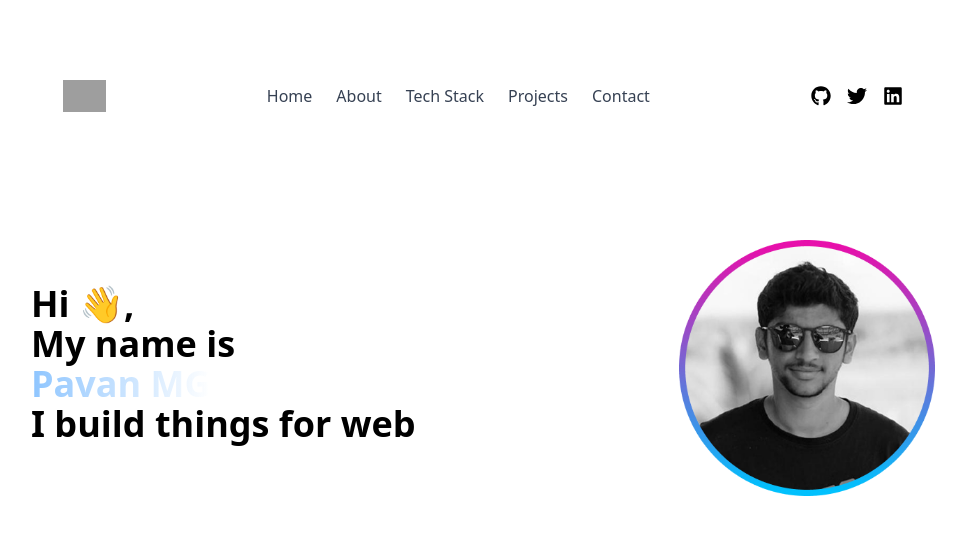
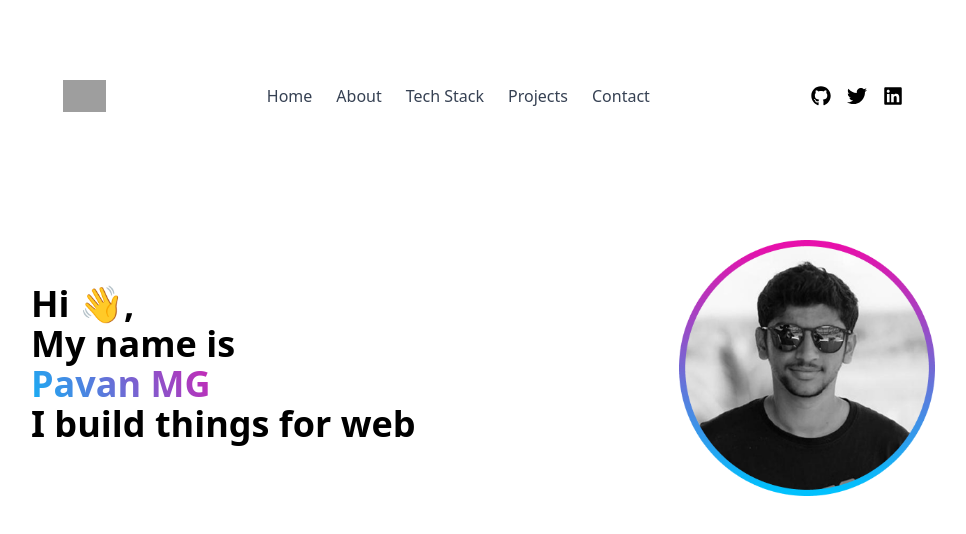
Before and after one commit to mwenaro/gomycode-react-ts-dev-portfolio, a React (Vite) app: page / in a window 1280 px wide. Shown: the top 534 px of the page, without its empty margins (157-1123 px from the left). Built offline with nearby package versions, Linux system fonts and the light colour scheme; grey boxes are pictures that could not be loaded.

Commit message:
made changes to the text color

```diff
--- a/src/components/Hero.tsx
+++ b/src/components/Hero.tsx
@@ -8,7 +8,7 @@ export function Hero() {
         <h2 className="text-4xl font-bold mb-2">
           Hi 👋, <br />
           My name is <br />
-          <span className="text-transparent bg-clip-text bg-gradient-to-r from-blue-300 to purple-600">Pavan MG</span>
+          <span className="text-transparent bg-clip-text bg-[linear-gradient(60deg,#13B0F5,#CA24B4)]">Pavan MG</span>
            <br />I build things for web
         </h2>
       </div>
```
